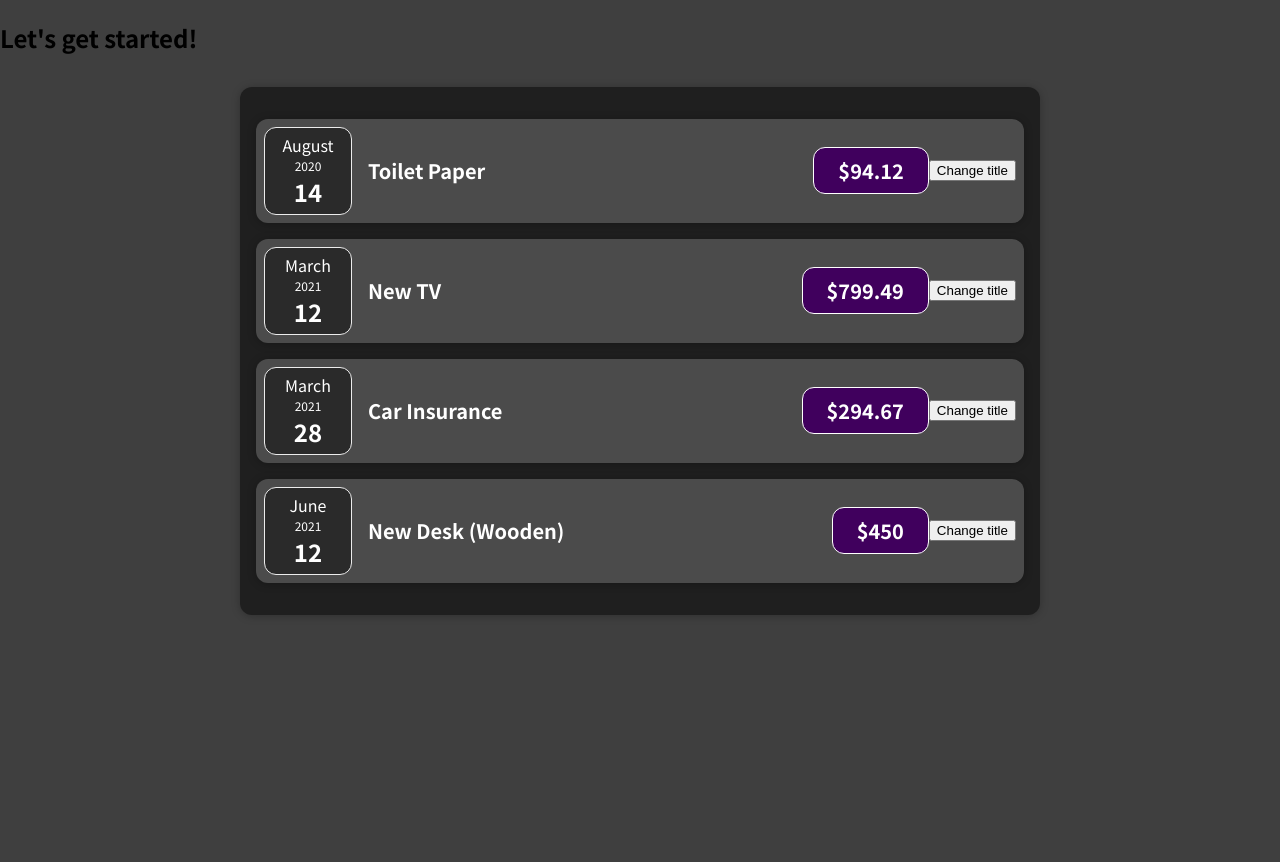
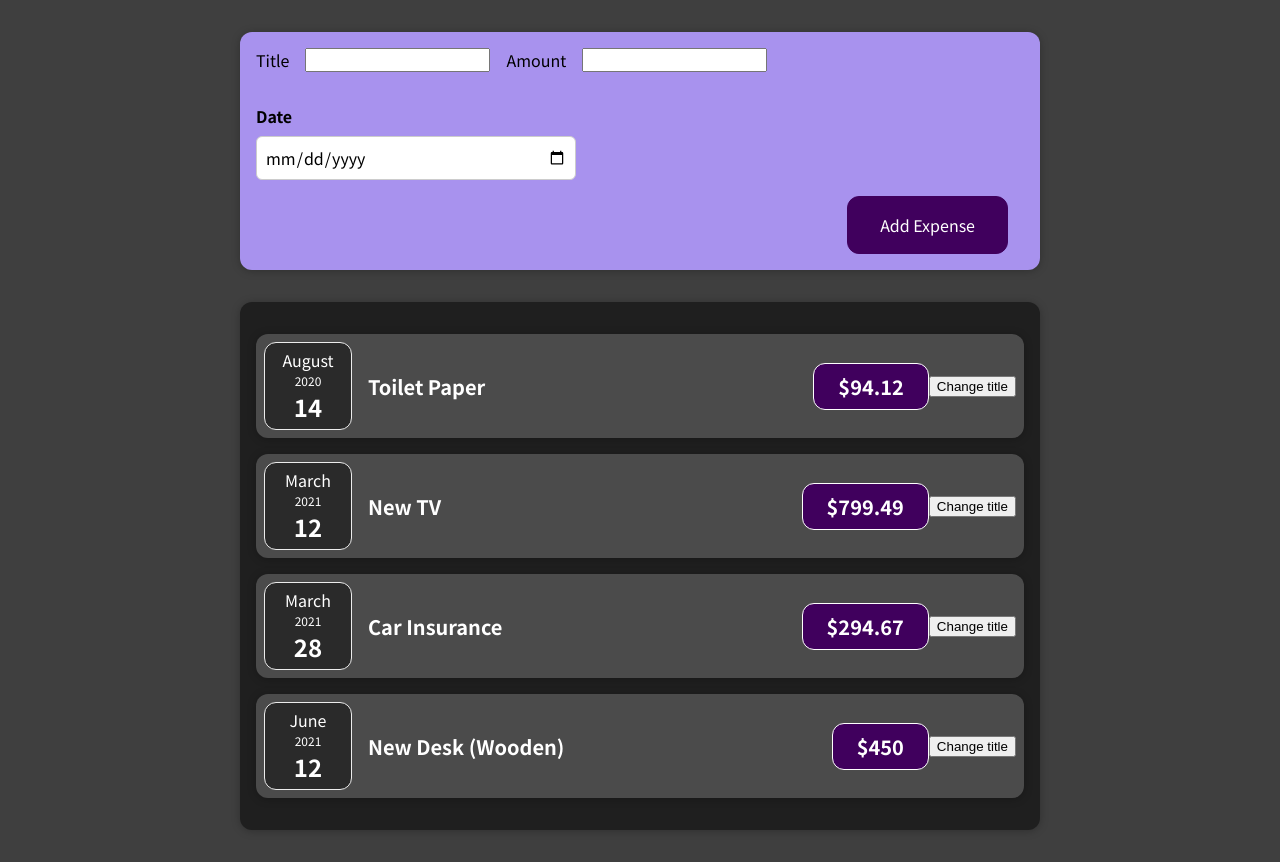
Before and after one commit to AMA2581/react-learning-AMA25-01, a React (Create React App) app: page / in a window 1280 px wide. Before the commit the page ends 800 px from the top, so only its background shows below. Built offline with nearby package versions, Linux system fonts and the light colour scheme.

Commit message:
adding form inputs

```diff
--- a/src/App.js
+++ b/src/App.js
@@ -1,5 +1,6 @@
 import React from "react";
 import Expenses from "./components/Expenses/Expenses";
+import NewExpense from "./components/NewExpense/NewExpense";
 
 function App() {
   const expenses = [
@@ -33,7 +34,7 @@
 
   return (
     <div>
-      <h2>Let's get started!</h2>
+      <NewExpense />
       <Expenses items={expenses} />
     </div>
   );
--- /dev/null
+++ b/src/components/NewExpense/ExpenseForm.css
@@ -0,0 +1,26 @@
+.new-expense__controls {
+  display: flex;
+  flex-wrap: wrap;
+  gap: 1rem;
+  margin-bottom: 1rem;
+  text-align: left;
+}
+
+.new-expense__control label {
+  font-weight: bold;
+  margin-bottom: 0.5rem;
+  display: block;
+}
+
+.new-expense__control input {
+  font: inherit;
+  padding: 0.5rem;
+  border-radius: 6px;
+  border: 1px solid #ccc;
+  width: 20rem;
+  max-width: 100%;
+}
+
+.new-expense__actions {
+  text-align: right;
+}
--- /dev/null
+++ b/src/components/NewExpense/ExpenseForm.js
@@ -0,0 +1,28 @@
+import React from "react";
+import "./ExpenseForm.css";
+
+function ExpenseForm() {
+  return (
+    <form>
+      <div className="new-expense__controls">
+        <div className="new-expense__controls">
+          <label>Title</label>
+          <input type="text" />
+        </div>
+        <div className="new-expense__controls">
+          <label>Amount</label>
+          <input type="number" min="0.01" step="0.01" />
+        </div>
+        <div className="new-expense__control">
+          <label>Date</label>
+          <input type="date" min="2019-01-01" max="2025-12-31" />
+        </div>
+      </div>
+      <div className="new-expense__actions">
+        <button type='submit'>Add Expense</button>
+      </div>
+    </form>
+  );
+}
+
+export default ExpenseForm;
--- /dev/null
+++ b/src/components/NewExpense/NewExpense.css
@@ -0,0 +1,36 @@
+.new-expence {
+  background-color: #a892ee;
+  padding: 1rem;
+  margin: 2rem auto;
+  width: 50rem;
+  max-width: 95%;
+  border-radius: 12px;
+  box-shadow: 0 1px 8px rgba(0, 0, 0, 0.25);
+}
+
+.new-expence button {
+  font: inherit;
+  padding: 1rem 2rem;
+  border: 1px solid #40005d;
+  background-color: #40005d;
+  color: white;
+  border-radius: 12px;
+  margin-right: 1rem;
+}
+
+.new-expence button:hover,
+.new-expence button:active {
+  background-color: #510674;
+  border-color: #510674;
+}
+
+.new-expence button.alternative {
+  color: #220131;
+  border-color: transparent;
+  background-color: transparent;
+}
+
+.new-expence button.alternative:hover,
+.new-expence button.alternative:active {
+  background-color: #ddb3f8;
+}
--- /dev/null
+++ b/src/components/NewExpense/NewExpense.js
@@ -0,0 +1,13 @@
+import React from "react";
+import ExpenseForm from "./ExpenseForm";
+import "./NewExpense.css";
+
+function NewExpense() {
+  return (
+    <div className="new-expence">
+      <ExpenseForm />
+    </div>
+  );
+}
+
+export default NewExpense;
```
Also changed, not shown: src/components/NewExpense/ExpensesFilter.css (added, +23 -0 lines).
